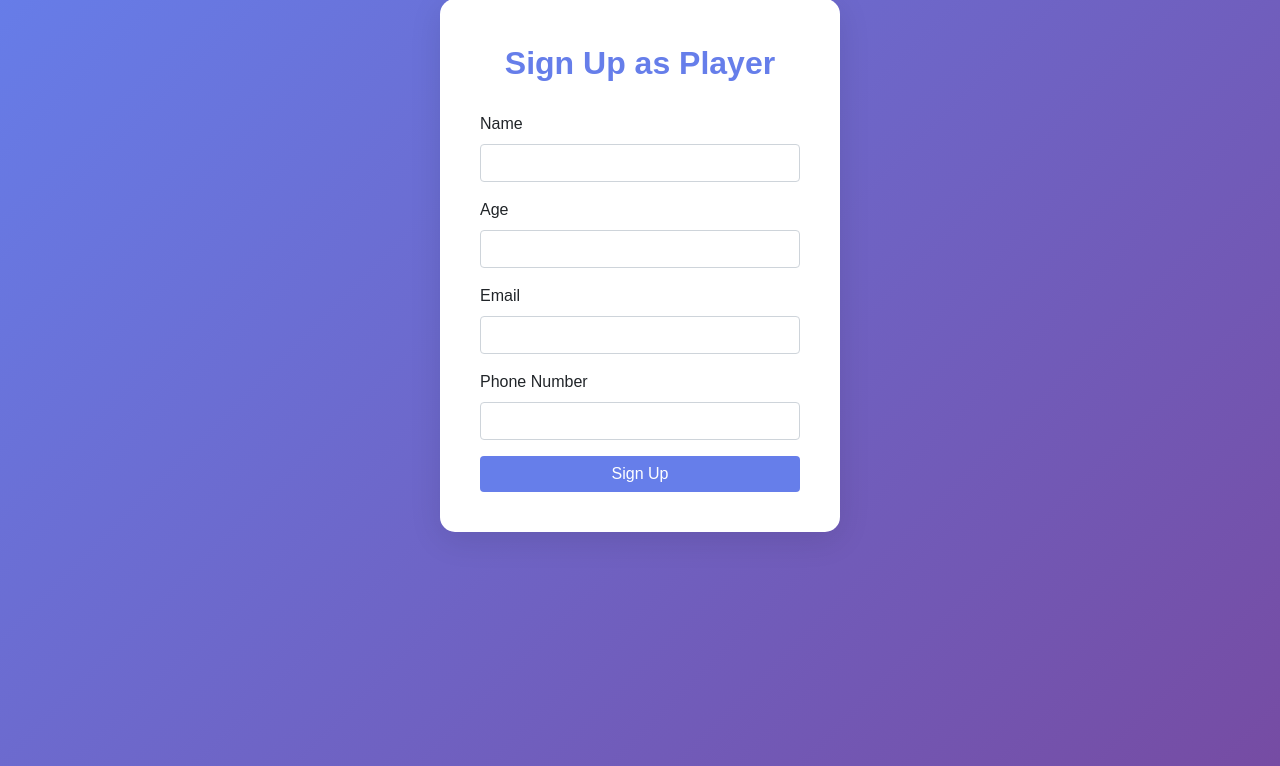
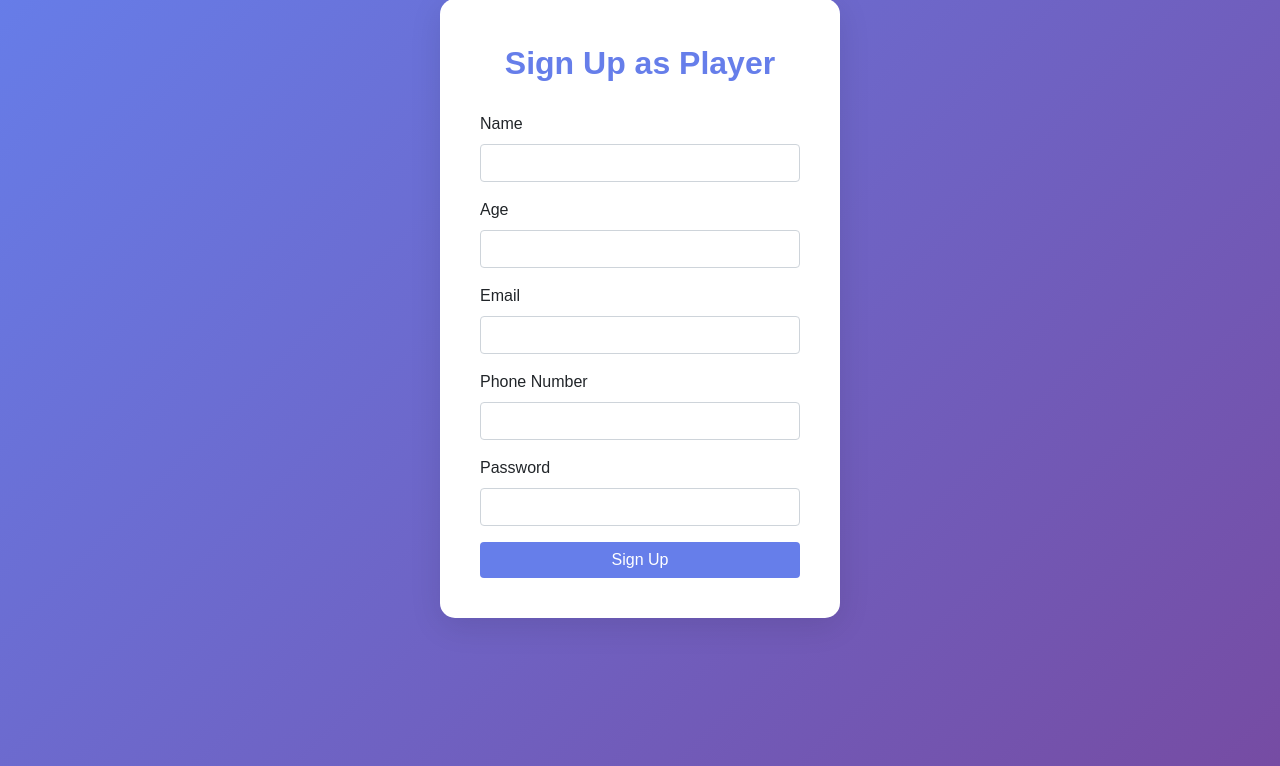
Before and after one commit to mynameisyahya/pakistan-ground-booking-ib-personal-project-2025, a Flask app: page /signup/player in a window 1280 px wide. Shown: the part 61-827 px from the top of the page. Run offline with Flask 3, Linux system fonts and the light colour scheme.

Commit message:
make passwrooddd

```diff
--- a/app.py
+++ b/app.py
@@ -34,19 +34,33 @@ def home():
 def signup_player():
     # This route handles both GET (show form) and POST (process form) requests
     if request.method == 'POST':
-        # requirments for an account
+        # requirements for an account
         name = request.form['name']
         age = int(request.form['age'])
         email = request.form['email']
         phone = request.form['phone']
-        password = request.form.get('password')
+        password = request.form['password']  # Now required field
+
+        # Validate required fields
+        if not all([name, email, phone, password]):
+            flash('All fields are required.', 'danger')
+            return render_template('signup_player.html')
+
         if age <= 14:
             return render_template('restriction.html')
+
+        # Check if email already exists
+        if email in players:
+            flash('Email already registered. Please login or use a different email.', 'danger')
+            return render_template('signup_player.html')
+
         print(f"Player signup: Name={name}, Age={age}, Email={email}, Phone={phone}")
         players[email] = {
-            'password': generate_password_hash(password) if password else '',
+            'password': generate_password_hash(password),
             'name': name,
-            # ...other fields
+            'age': age,
+            'email': email,
+            'phone': phone
         }
         session['user_type'] = 'player'
         session['user_email'] = email
@@ -66,27 +80,40 @@ def signup_host():
         age = request.form.get('age')
         email = request.form.get('email')
         phone = request.form.get('phone')
-        passwo = request.form.get('password')
+        password = request.form.get('password')
         ground_name = request.form.get('ground_name')
         ground_location = request.form.get('ground_location')
         rate = request.form.get('rate')
         materials = request.form.getlist('materials')
         ground_use = request.form.get('ground_use')
-        errors = []
-        if not all([name, age, email, phone, passwo, ground_name, ground_location, rate, ground_use]):
-            errors.append('All fields are required.')
-        if not ground_name or not ground_location:
-            errors.append('You must list at least one ground name and location.')
-        if errors:
-            for error in errors:
-                flash(error, 'danger')
+
+        # Validate required fields
+        if not all([name, age, email, phone, password, ground_name, ground_location, rate, ground_use]):
+            flash('All fields are required.', 'danger')
             return render_template('signup_host.html')
-        if passwo is not None:
-            hosts[email] = {
-                'password': generate_password_hash(passwo),
-                'name': name,
-                # ...other fields
-            }
+
+        # Ensure password is not None for type safety
+        if not password:
+            flash('Password is required.', 'danger')
+            return render_template('signup_host.html')
+
+        # Check if email already exists
+        if email in hosts:
+            flash('Email already registered. Please login or use a different email.', 'danger')
+            return render_template('signup_host.html')
+
+        hosts[email] = {
+            'password': generate_password_hash(password),
+            'name': name,
+            'age': age,
+            'email': email,
+            'phone': phone,
+            'ground_name': ground_name,
+            'ground_location': ground_location,
+            'rate': rate,
+            'materials': materials,
+            'ground_use': ground_use
+        }
         session['user_type'] = 'host'
         session['user_email'] = email
         # List of random Unsplash images
@@ -126,10 +153,13 @@ def login_player():
         email = request.form['email']
         password = request.form['password']
         user = players.get(email)
-        if user and ('password' not in user or check_password_hash(user['password'], password)):
+
+        # Check if user exists and password is correct
+        if user and check_password_hash(user['password'], password):
             # Login successful!
             session['user_type'] = 'player'
             session['user_email'] = email
+            flash('Login successful!', 'success')
             return redirect(url_for('grounds'))
         else:
             flash('Invalid email or password', 'danger')
@@ -142,10 +172,13 @@ def login_host():
         email = request.form['email']
         password = request.form['password']
         user = hosts.get(email)
-        if user and ('password' not in user or check_password_hash(user['password'], password)):
+
+        # Check if user exists and password is correct
+        if user and check_password_hash(user['password'], password):
             # Login successful!
             session['user_type'] = 'host'
             session['user_email'] = email
+            flash('Login successful!', 'success')
             return redirect(url_for('grounds'))
         else:
             flash('Invalid email or password', 'danger')
--- a/templates/signup_player.html
+++ b/templates/signup_player.html
@@ -67,6 +67,12 @@
                 <input type="tel" class="form-control" id="phone" name="phone" required>
                 <!-- Telephone input for phone number -->
             </div>
+            <div class="mb-3">
+                <label for="password" class="form-label">Password</label>
+                <!-- Label for the password field -->
+                <input type="password" class="form-control" id="password" name="password" required>
+                <!-- Password input for secure authentication -->
+            </div>
             <button type="submit" class="btn btn-primary w-100">Sign Up</button>
             <!-- Submit button -->
         </form>
```
